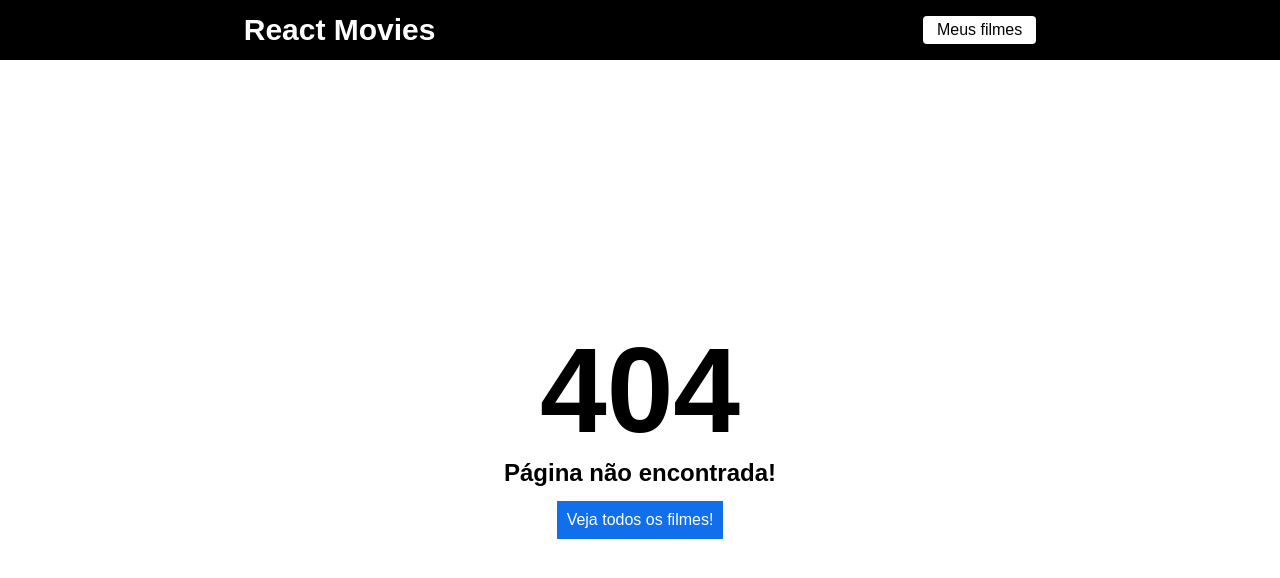
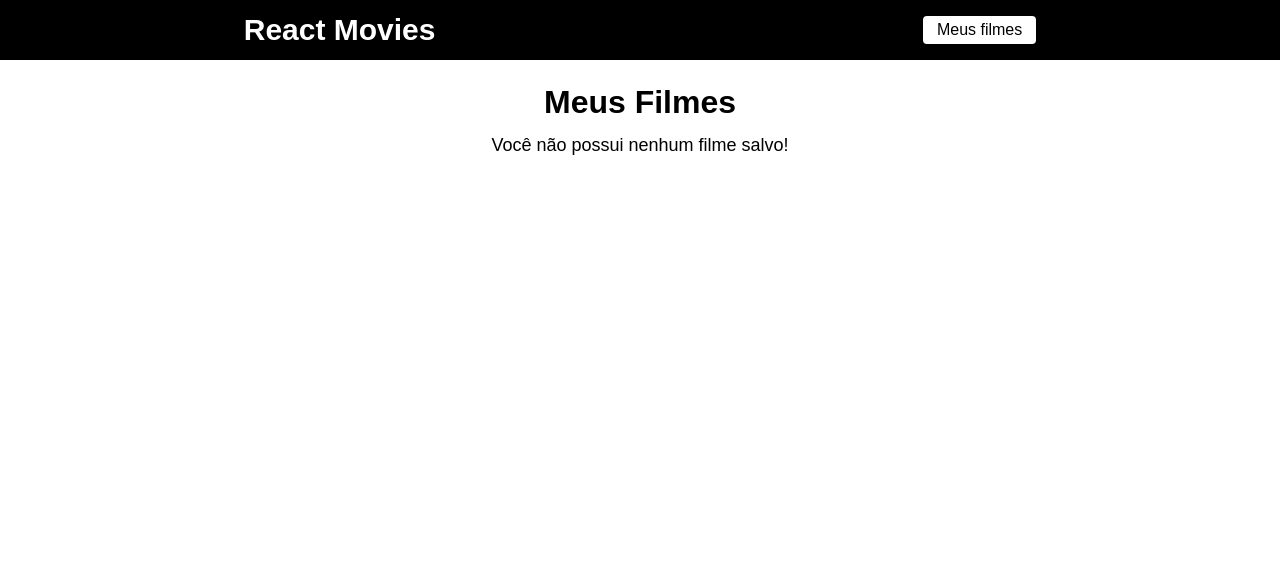
Before and after one commit to Joo-Dias/react-movies, a React (Create React App) app: page /my-movies in a window 1280 px wide. Before the commit this address had no page. Shown: the top 578 px of the page. Built offline with nearby package versions, Linux system fonts and the light colour scheme; the HTML template or start-up script is replaced by a standard one.

Commit message:
excluindo filme

```diff
--- /dev/null
+++ b/src/pages/Favoritos/favoritos.css
@@ -0,0 +1,39 @@
+
+.my-moviesList {
+    margin-top: 24px;
+    display: flex;
+    flex-direction: column;
+    align-items: center;
+}
+
+.my-moviesList h1 {
+    margin-bottom: 14px;
+}
+
+.my-moviesList span {
+    font-size: 18px;
+}
+
+.my-moviesList ul {
+    width: 720px;
+}
+
+.my-moviesList ul li {
+    list-style: none;
+    display: flex;
+    justify-content: space-between;
+    align-items: center;
+    margin-bottom: 14px;
+}
+
+.my-moviesList div {
+    display: flex;
+    justify-content: center;
+    align-items: center;
+}
+
+.my-moviesList div a {
+    text-decoration: none;
+    color: #116feb;
+    margin-right: 14px;
+}
--- /dev/null
+++ b/src/pages/Favoritos/index.jsx
@@ -0,0 +1,48 @@
+import { useEffect, useState } from "react";
+import { Link } from "react-router-dom";
+
+import "./favoritos.css";
+
+function Favoritos(){
+    // Criando um estado para manipular os filmes
+    const [movies, setMovies] = useState([]);
+
+    // Criando um useEffect para buscar os filmes no localStorage
+    useEffect(() => {
+        const myList = localStorage.getItem("@reactmovies");
+        setMovies(JSON.parse(myList) || []);
+    }, []);
+
+    // Função para retirar o filme na tela e no localStorage
+    function handleRemoveMovie(id) {
+        let movieFilter = movies.filter((item) => {
+            return(item.id !== id)
+        });
+
+        setMovies(movieFilter);
+        localStorage.setItem("@reactmovies", JSON.stringify(movieFilter));
+    }
+
+    return(
+        <div className="my-moviesList">
+            <h1>Meus Filmes</h1>
+
+            {movies.length === 0 && <span>Você não possui nenhum filme salvo!</span>}
+            <ul>
+                {movies.map((movie) => {
+                    return(
+                        <li key={movie.id}>
+                            <span>{movie.title}</span>
+                            <div>
+                                <Link to={`/movie/${movie.id}`}>Ver detalhes</Link>
+                                <button onClick={() => handleRemoveMovie(movie.id)}>Excluir</button>
+                            </div>
+                        </li>
+                    )
+                })}
+            </ul>
+        </div>
+    )
+}
+
+export default Favoritos;
--- a/src/routes.js
+++ b/src/routes.js
@@ -3,6 +3,7 @@
 import Home from "./pages/Home";
 import Movie from "./pages/Movie";
 import Error from "./pages/Error";
+import Favoritos from "./pages/Favoritos";
 
 import Header from "./components/Header";
 
@@ -13,6 +14,7 @@
             <Routes>
                 <Route path="/" element={<Home/>}/>
                 <Route path="/movie/:id" element={<Movie/>}/>
+                <Route path="/my-movies" element={<Favoritos/>}/>
 
                 <Route path="*" element={<Error/>}/>
             </Routes>
```
